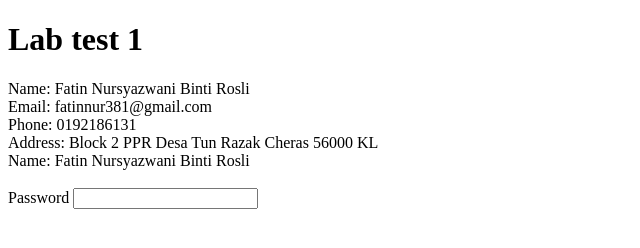
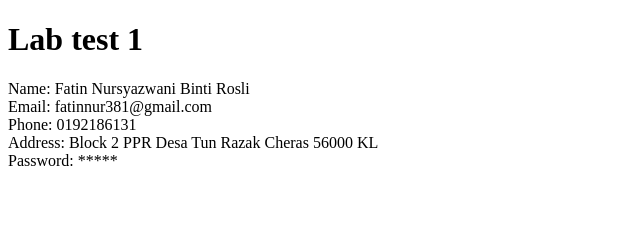
Before and after one commit to fatinrosli/STIJ3074, a plain HTML site: page registration/registration.html in a window 1280 px wide. Shown: the whole page, without its empty margins (0-640 px from the left). Drawn offline with Linux system fonts and the light colour scheme.

Commit message:
Update registration.html

```diff
--- a/registration/registration.html
+++ b/registration/registration.html
@@ -11,9 +11,8 @@
   <p2>Email: fatinnur381@gmail.com<br></p2>
   <p2>Phone: 0192186131<br></p3>
   <p4>Address: Block 2 PPR Desa Tun Razak Cheras 56000 KL<br></p4>
-  <p1>Name: Fatin Nursyazwani Binti Rosli<br><br></p1>
-  <p5><label for="Password">Password</label>
-    <input type="password" id="Password" name="password"></p5>
+  <p5>Password: *****<br><p5>
+
 
 </body>
 </html>
```
